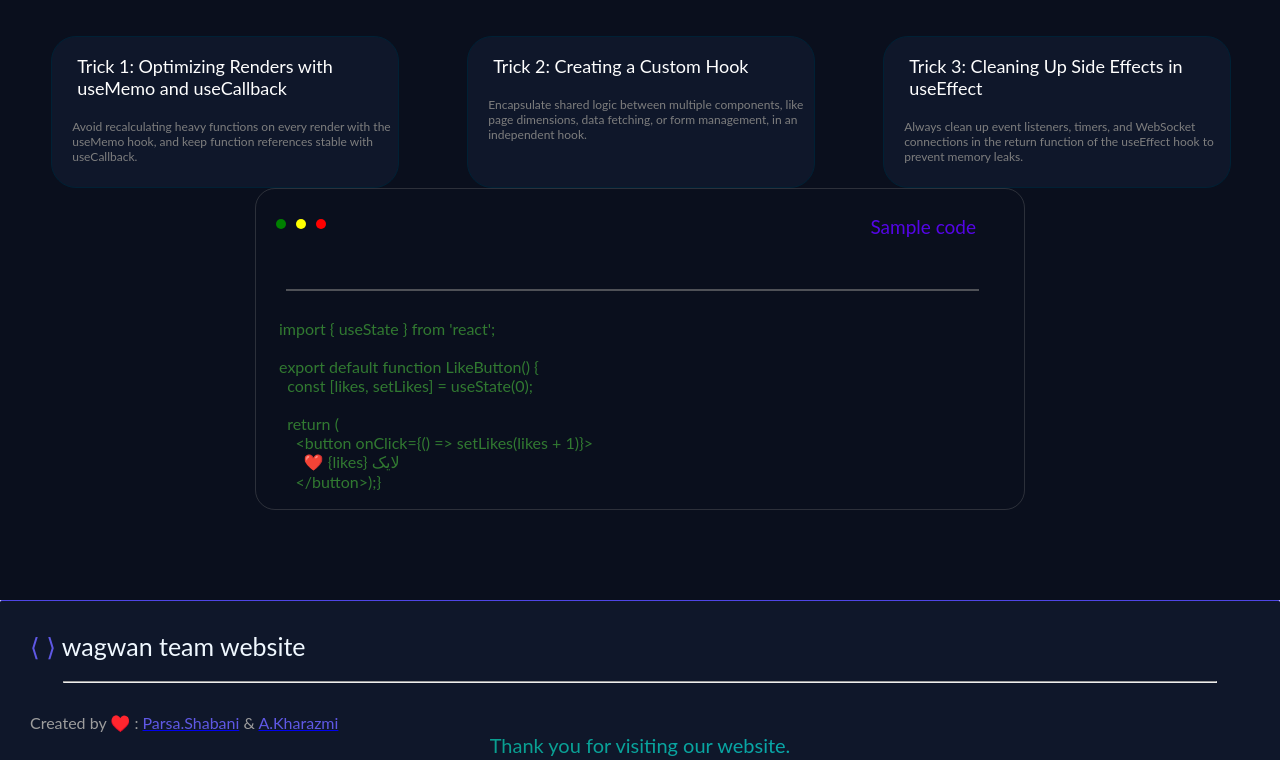
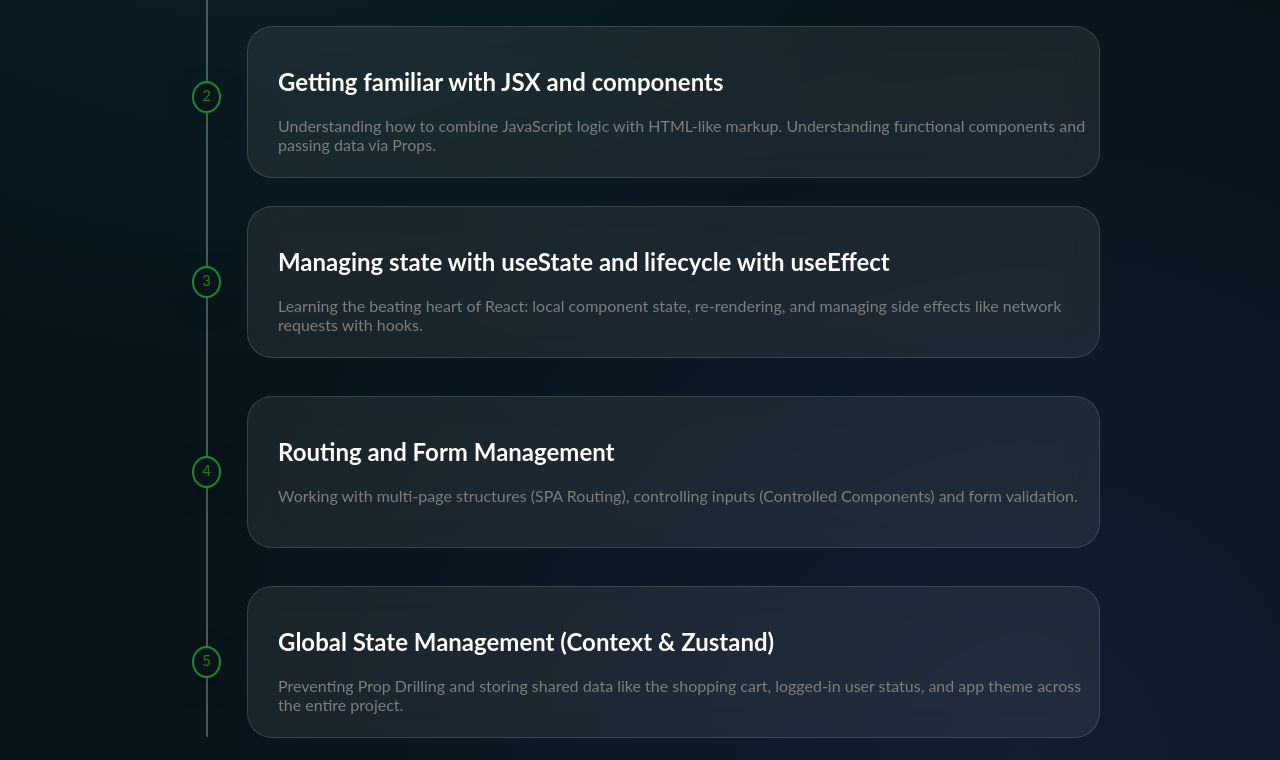
Before and after one commit to TheBatman05/Wagwan_React, a React (Create React App) app: page / in a window 1280 px wide. Shown: the part 1360-2120 px from the top of the page. Built offline with nearby package versions, Linux system fonts and the light colour scheme.

Commit message:
color palette & learning page & footer updated

```diff
--- a/src/App.css
+++ b/src/App.css
@@ -4,41 +4,18 @@
   font-family: Lato;
   /* box-sizing: border-box; */
 }
-/* .App {
-  text-align: center;
+body{
+  /* background-color: #08141A; */
+  background:
+        radial-gradient(
+            circle at 20% 30%,
+
+            rgba(56, 189, 248, 0.1),
+            transparent 35%
+        ),
+        radial-gradient(
+            circle at 80% 70%,
+            rgba(99, 102, 241, 0.1),
+            transparent 35%
+    )#08141A;
 }
-
-.App-logo {
-  height: 40vmin;
-  pointer-events: none;
-}
-
-@media (prefers-reduced-motion: no-preference) {
-  .App-logo {
-    animation: App-logo-spin infinite 20s linear;
-  }
-}
-
-.App-header {
-  background-color: #282c34;
-  min-height: 100vh;
-  display: flex;
-  flex-direction: column;
-  align-items: center;
-  justify-content: center;
-  font-size: calc(10px + 2vmin);
-  color: white;
-}
-
-.App-link {
-  color: #61dafb;
-}
-
-@keyframes App-logo-spin {
-  from {
-    transform: rotate(0deg);
-  }
-  to {
-    transform: rotate(360deg);
-  }
-} */
--- a/src/App.js
+++ b/src/App.js
@@ -7,12 +7,14 @@ import Laerning from "./components/Learning"
 
 function App() {
   return(
-    <>
+
+    <body>
       <Header />
-      {/* <Hero /> */}
+      <Hero />
       <Laerning />
       <Footer />
-    </>
+      </body>
+
   );
 }
 
--- a/src/components/Footer.module.css
+++ b/src/components/Footer.module.css
@@ -1,9 +1,9 @@
 #footerbox{
     width: 100%;
     height: 26vh;
-    background-color: #0f172a;
+    background-color: #0F232C;
     margin-bottom: 0;
-    border-top: solid #4f46e5 1px ;
+    border-top: solid rgba(245, 196, 81, 70%) 1px ;
     /* margin-top: 100vh; */
     border-top-left-radius:2px ;
     border-top-right-radius: 2px;
@@ -16,11 +16,11 @@
    display:block ;
 }
 #grad{
-    color: #5f58e5;
+    color: rgba(245, 196, 81, 70%);
     font-size: 25px;
 }
 .salatin{
-    color: #5f58e5;
+    color: rgba(245, 196, 81, 70%);
     cursor: pointer;
     text-decoration: none;
 }
@@ -46,8 +46,11 @@ hr{
     text-align: center;
 }
 #tashakor{
-    background: linear-gradient(90deg , #0c9064 ,#06b6d4 );
-    /* -webkit-background-clip: text; */
+    color: transparent;
+     background: linear-gradient(35deg, #fefefe , #6B8F71);
+    text-align: center;
+    margin-top: 20px;
+    font-size: 40px;
     background-clip: text;
 }
 span{
--- a/src/components/Header.module.css
+++ b/src/components/Header.module.css
@@ -12,7 +12,7 @@
     border: none;
     border-radius: 10px;
     /* background-color: #1e293b; */
-    background-color: #0f172a;
+    background-color: #0F232C;
     height: 50px;
     width: 80px;
     font-size: 16px;
@@ -27,7 +27,7 @@
     padding: 0;
 }
 #container{
-    background-color: #0f172a;
+    background-color: #0F232C;
     height: 15vh;
     display: flex;
     align-items: center;
--- a/src/components/Hero.module.css
+++ b/src/components/Hero.module.css
@@ -1,6 +1,6 @@
 #container {
     min-height: 100vh;
-    background-color: #0A0F1D;
+    /* background-color: #0A0F1D; */
     display: flex;
     flex-direction: column;
     justify-content: center;
--- a/src/components/Laerning.module.css
+++ b/src/components/Laerning.module.css
@@ -1,13 +1,13 @@
 #trickspage{
-    background-color: #0a0f1d;
+    /* background-color: #0a0f1d; */
     width: 100%;
     height: 230vh;
 }
 #firstbox{
     width: 150px;
     height: 20px;
-    color: #06b6d4;
-    background-color: #061e42;
+    color: #fefefe;
+    background-color: #6B8F71;
     border-radius: 25px;
     font-size: 10px;
     text-align: center;
@@ -16,10 +16,12 @@
     transform: translateY(200%);
 }
 #matntricks{
-    color: #fefefe;
+    color: transparent;
+     background: linear-gradient(35deg, #fefefe , #6B8F71);
     text-align: center;
     margin-top: 80px;
     font-size: 40px;
+    background-clip: text;
 }
 #matntrickskam{
     color: rgb(126, 126, 126);
@@ -53,7 +55,7 @@
     width: 70%;
     height: 800px;
      height: 700px;
-    background-color: #0a0f1d;
+    /* background-color: #0a0f1d; */
     margin: 40px auto;
     padding-left: 50px;
  }
@@ -63,7 +65,7 @@
     height: 2px;
     border-radius: 3px;
     transform: rotate(90deg);
-    background-color: #300089;
+    background-color: #6B8F71;
     top: 440px;
     bottom: 0;
     left: -410px;
@@ -73,29 +75,40 @@
     width: 25px;
     height: 25px;
     position: absolute;
+    font-size: 15px;
     border-radius: 50%;
-    background-color: #0a0f1d;
-    border: 2px solid #4503c1;
-    color: #4503c1;
+    background-color: #08141A;
+    border: 2px solid #1a8c2d;
+    color: #287f0b;
     text-align: center;
-    padding-top: 1px;
+    padding-top: 3px;
     left: 25px;
-    top: 40px;
+    top: 60px;
+    box-shadow:
+        0 8px 30px rgba(0, 0, 0, 0.18),
+        inset 0 1px 1px rgba(255, 255, 255, 0.08);
 
 }
 .tricksbox{
     width: 90%;
     height: 150px;
-    background-color: #0f172a;
+    background-color:  rgba(255, 255, 255, 0.07);
     position: absolute;
     left: 80px;
     border-radius: 25px;
-    border: 1px solid #002135;
+    border: 1px solid rgba(255, 255, 255, 0.14);
+    backdrop-filter: blur(14px);
     transition: 0.3s linear;
     cursor: pointer;
 }
 .tricksbox:hover{
-    border: 2px solid #08295a;
+    transform: translateY(-8px);
+    background: rgba(255, 255, 255, 0.10);
+    border-color: rgba(245, 196, 81, 0.3);
+    box-shadow:
+        0 15px 40px rgba(0, 0, 0, 0.28),
+        0 0 25px rgba(245, 196, 81, 0.06),
+        inset 0 1px 1px rgba(255, 255, 255, 0.12);
 }
 .matnbox{
     color: #fefefe;
@@ -108,25 +121,25 @@
     padding-left: 30px;
 }
 .box2{
-    top: 200px;
+    top: 235px;
 }
 .matnbox3{
     top: 180px;
 }
 .box3{
-    top: 380px;
+    top: 420px;
 }
 .matnbox4{
     top: 360px;
 }
 .box4{
-    top: 580px;
+    top: 610px;
 }
 .matnbox5{
     top: 550px;
 }
 .box5{
-    top: 760px;
+    top: 800px;
 }
 .matnbox6{
     top: 740px;
@@ -136,31 +149,37 @@
     text-align: center;
     font-size: 30px;
     margin-top:250px;
+    /* background: linear-gradient(35deg, #fefefe , #6B8F71); */
+    /* background-clip: text; */
 }
 #realproject{
-    color: rgb(126, 126, 126);
+    color: transparent;
     text-align: center;
     font-size: 15px;
     margin-top: 10px;
 }
 .bigbox{
-    width: 27%;
-    height: 150px;
+    width: 25%;
+    height: 160px;
     margin-top: 40px;
-    background-color: #0f172a;
+    background-color: rgba(255, 255, 255, 0.07);
     color: #fefefe;
-    border: 1px solid #002135;
+    border: 1px solid rgba(255, 255, 255, 0.14);
+    backdrop-filter: blur(14px);
     border-radius: 25px;
     /* margin-left: 30px; */
     display: inline-block;
     position: absolute;
     transition: 0.3s linear;
+    box-shadow:
+        0 8px 30px rgba(0, 0, 0, 0.18),
+        inset 0 1px 1px rgba(255, 255, 255, 0.08);
 }
 .amoozesh{
     margin-left:25px;
     margin-top: 18px;
     font-size: 18px;
-    left: 10%;
+    left: 11.5%;
 
 }
 .amoozesh2{
@@ -172,12 +191,12 @@
 }
 .shomare2{
     /* left: 490px; */
-    left: 36.5%;
+    left: 37.5%;
     /* margin-top: -px; */
 }
 .shomare1{
     margin-top: 40px;
-    left: 4%;
+    left: 11.5%;
 }
 .containeramoozesh{
     width: 100%;
@@ -186,20 +205,32 @@
 }
 .shomare3{
     /* left: 980px; */
-    left: 69%;
+    left: 63.5%;
 }
 .bigbox:hover{
-    border: 2px solid #607697;
+    transform: translateY(-8px);
+    background: rgba(255, 255, 255, 0.10);
+    border-color: rgba(245, 196, 81, 0.3);
+    box-shadow:
+        0 15px 40px rgba(0, 0, 0, 0.28),
+        0 0 25px rgba(245, 196, 81, 0.06),
+        inset 0 1px 1px rgba(255, 255, 255, 0.12);
 }
 .bigbox:focus{
-    border: 2px solid #5405e6;
-    background-color: #300089;
+   transform: translateY(-8px);
+   /* color: #061e42; */
+    background: rgba(255, 255, 255, 0.10);
+    border-color: rgba(245, 196, 81, 0.7);
+    box-shadow:
+        0 35px 40px rgba(0, 0, 0, 0.28),
+        0 0 25px rgba(245, 196, 81, 0.06),
+        inset 0 10px 10px rgba(255, 255, 255, 0.12);
 }
 #lastbox{
     width: 60%;
     height: 320px;
     margin: 15% auto;
-    border: 1px solid rgba(126, 126, 126, 0.3);
+    border: 1px solid rgba(245, 196, 81, 50%) ;
     border-radius: 20px;
     position: relative;
 }
@@ -222,7 +253,7 @@
     left: 40px;
 }
 #samplematn{
-    color: #5405e6;
+    color: #018d0a;
     position: absolute;
     font-size: 19px;
     left: 80%;
@@ -232,11 +263,12 @@
     position: absolute;
     top: 100px;
     left: 30px;
-    border:1px solid rgba(126, 126, 126, 0.6);
+    border:1px solid rgba(245, 196, 81, 50%);
 
 }
 #lastp{
-    color: #317931;
+    color: #6B8F71;
+    /* color: 1; */
     position: absolute;
     top: 130px;
     left: 3%;
```
